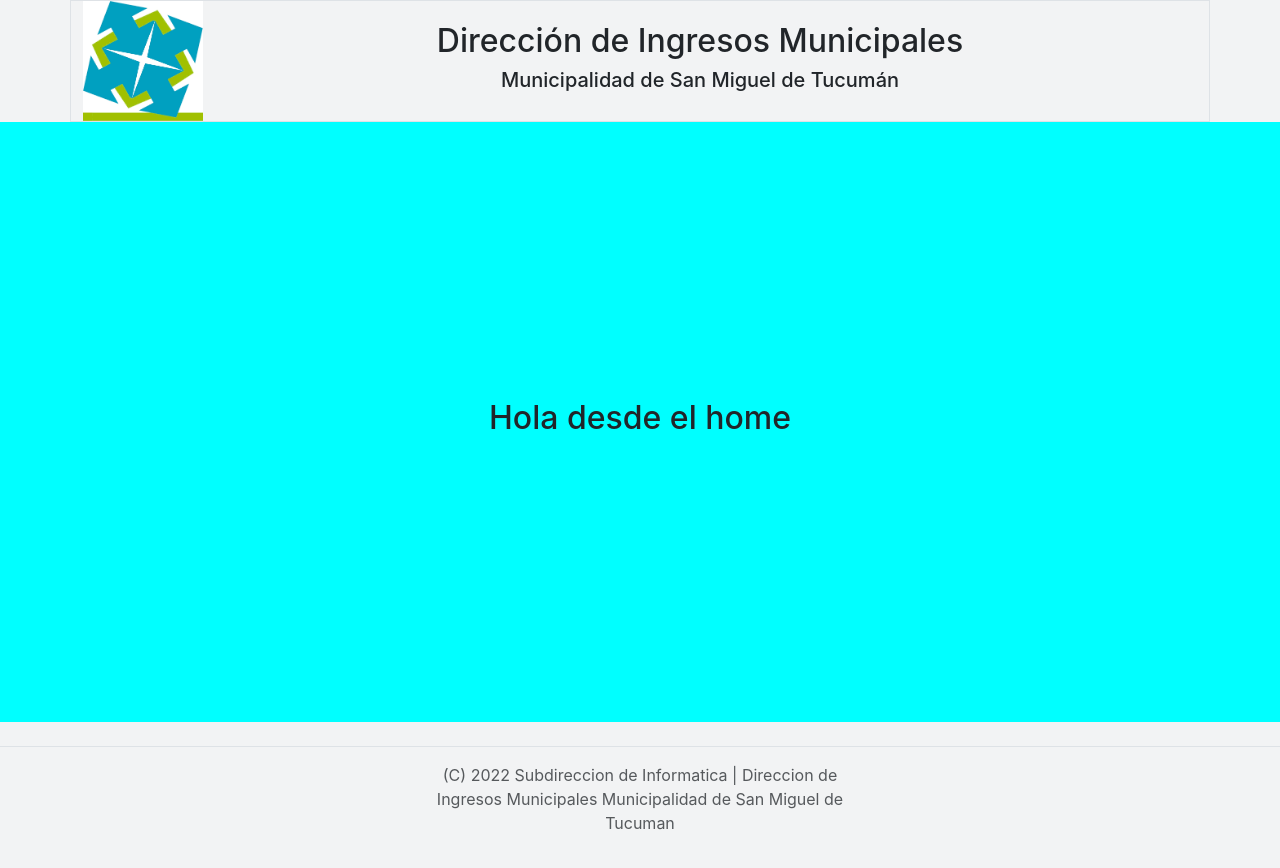
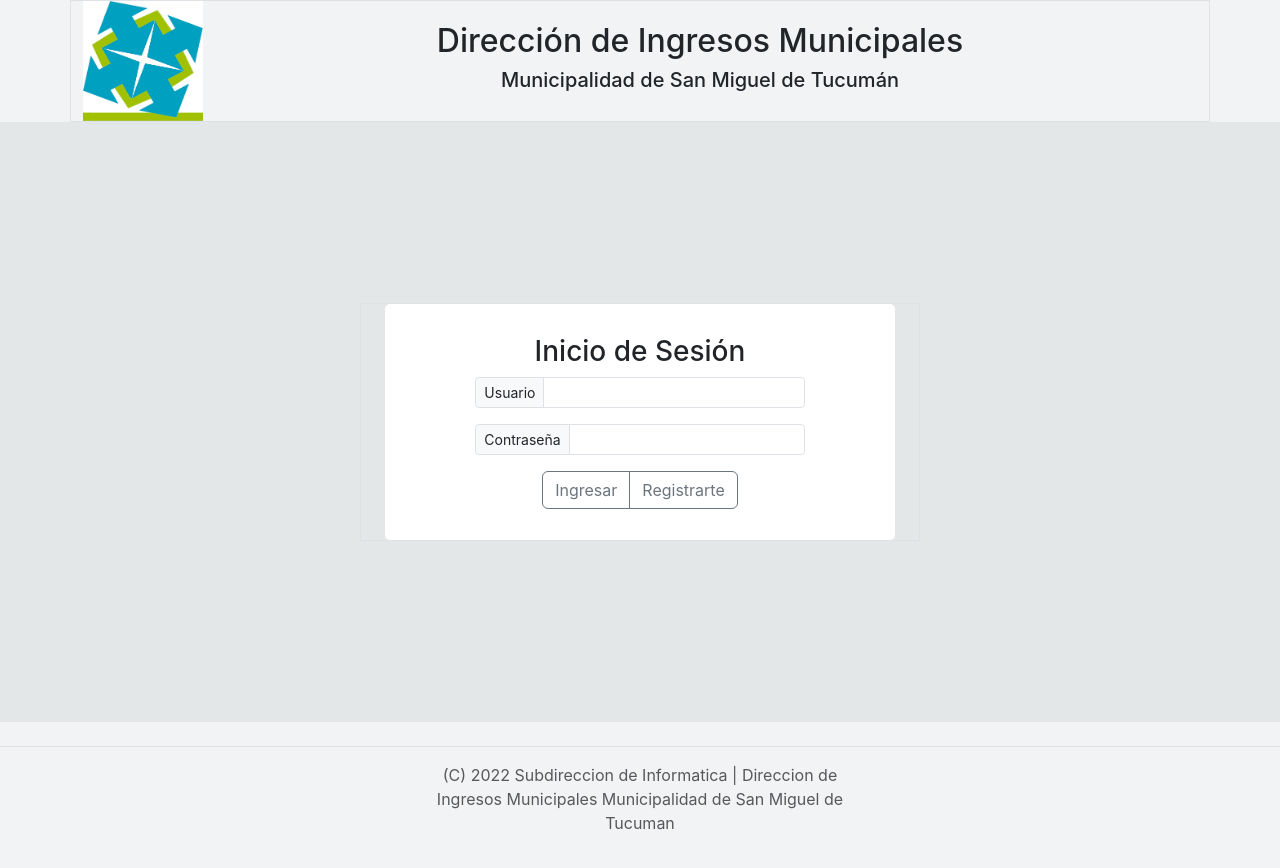
Before and after one commit to IsaiasC1999/deploy-2, a React (Vite) app: page / in a window 1280 px wide. Shown: the top 868 px of the page. Built offline with nearby package versions, Linux system fonts and the light colour scheme.

Commit message:
Primeros formularios login/register

```diff
--- a/package.json
+++ b/package.json
@@ -13,6 +13,7 @@
     "match-sorter": "^6.3.1",
     "react": "^18.2.0",
     "react-dom": "^18.2.0",
+    "react-hook-form": "^7.43.9",
     "react-router-dom": "^6.10.0",
     "sort-by": "^1.2.0"
   },
--- a/src/Componentes/Form/Form.module.css
+++ b/src/Componentes/Form/Form.css
@@ -1,8 +1,14 @@
 form {
     height: auto;
     background-color: white;
-    padding: 10px 80px 10px 80px;
+    padding: 15px 90px 15px 90px;
     border-radius: 5px;
     text-align: center;
     display: grid;
 }
+
+.invalid {
+    color: red;
+    margin-left: 0.25rem;
+    align-items: center;
+}
--- a/src/Componentes/Form/Form.jsx
+++ b/src/Componentes/Form/Form.jsx
@@ -1,111 +1,90 @@
-import './Form.module.css';
+import './Form.css';
 import { useForm } from 'react-hook-form';
 
-const Form = () => {
+const Form = ({ closeRegister }) => {
 
     const { register, setValue, formState: { errors }, handleSubmit } = useForm()
 
-    const onSubmit = () => {
-        console.log(register)
+    const onSubmit = data => {
+        console.log(data)
     }
 
     return (
-        <div className='form'>
-            <form action="">
-                <h3>Registrar</h3>
-                <div>
-                    <label htmlFor="">Nombre</label>
-                    <input type="text"
-                        {
-                        ...register('nombre', {
+        <div>
+            <form action="" onSubmit={handleSubmit(onSubmit)} >
+                <div className="text-center pt-3">
+                    <h3>Registrate</h3>
+                </div>
+                <div className='input-group input-group-sm mb-3'>
+                    <label htmlFor="" className='input-group-text'>Nombre:</label>
+                    <input
+                        className="form-control"
+                        type="text"
+                        {...register('nombre', {
                             required: true,
-                            minLength: 3
-                        })
-                        }
-                    />
-                    {errors.nombre?.type === 'required' && <p>El campo nombre es obligatorio</p>}
-                    {errors.nombre?.type === 'maxLength' && <p>El campo nombre debe tener más caracteres</p>}
+                            pattern: /^[ a-zA-ZñÑáéíóúÁÉÍÓÚ].{2,30}$/
+                        })} />
+                    {errors.nombre?.type === 'required' && <p className='form-text px-1'>El campo nombre es requerido</p>}
                 </div>
-                <div>
-                    <label htmlFor="">Apellido</label>
-                    <input type="text"
-                        {
-                            ...register('apellido',{
-                                required:true,
-                                minLength: 3
-                            })
-                        }
-                    />
-                    {errors.apellido?.type === 'required' && <p>El campo apellido es obligatorio</p>}
-                    {errors.apellido?.type === 'minLength' && <p>El campo debe tener al menos 3 letras</p>}
+                <div className='input-group input-group-sm mb-3'>
+                    <label htmlFor="" className='input-group-text'>Apellido:</label>
+                    <input
+                        className="form-control"
+                        type="text"
+                        {...register('apellido', {
+                            required: true,
+                            pattern: /^[ a-zA-ZñÑáéíóúÁÉÍÓÚ].{2,30}$/
+                        })} />
+                    {errors.apellido?.type === 'required' && <p className='form-text px-1'>El campo apellido es requerido</p>}
                 </div>
-                <div>
-                    <label htmlFor="">DNI</label>
-                    <input type='text'
-                        {
-                            ...register('dni',{
-                                required: true,
-                                minLength: 7
-                            })
-                        }
-                    />
-                    {errors.dni?.type === 'required' && <p>El campo DNI es obligatorio</p>}
-                    {errors.dni?.type === 'minLength' && <p>El campo debe tener al menos 8 numeros</p>}
+                <div className='input-group input-group-sm mb-3'>
+                    <label className='input-group-text'>Email:</label>
+                    <input
+                        className="form-control"
+                        type="text" {...register('email', {
+                            pattern: /^[a-z0-9!#$%&'*+/=?^_`{|}~-]+(?:\.[a-z0-9!#$%&'*+/=?^_`{|}~-]+)*@(?:[a-z0-9](?:[a-z0-9-]*[a-z0-9])?\.)+[a-z0-9](?:[a-z0-9-]*[a-z0-9])?$/
+                        })} />
+                    {errors.email?.type === 'pattern' && <p className='form-text px-1'>El formato del email es incorrecto</p>}
                 </div>
-                <div>
-                    <label htmlFor="">Telefono</label>
-                    <input type='number'
-                        {
-                            ...register('number',{
-                                required: true,
-                                minLength: 7
-                            })
-                        }
-                    />
-                    {errors.number?.type === 'required' && <p>El campo Telefono es obligatorio</p>}
-                    {errors.number?.type === 'minLength' && <p>El campo debe tener al menos 8 numeros</p>}
+                <div className='input-group input-group-sm mb-3'>
+                    <label className='input-group-text'>Teléfono:</label>
+                    <input className="form-control" type="number" {...register('telefono', {
+                        pattern: /^[0-9].{7,10}$/
+                    })} />
                 </div>
-                <div>
-                    <label htmlFor="">Email</label>
-                    <input type='email'
-                        {
-                            ...register('email',{
-                                pattern: "",
-                                required: true,
-                                minLength: 7
-                            })
-                        }
-                    />
-                    {errors.email?.type === 'required' && <p>El campo Email es obligatorio</p>}
-                    {errors.email?.type === 'minLength' && <p>El campo debe tener al menos 8 numeros</p>}
+                <div className='input-group input-group-sm mb-3'>
+                    <label className='input-group-text'>DNI:</label>
+                    <input
+                        className="form-control"
+                        type="text" {...register('dni', {
+                            pattern: /^[0-9].{6,10}$/
+                        })} />
+                    {errors.dni && <p className='form-text px-1'>Ingresar solo números</p>}
                 </div>
-                <div>
-                    <label htmlFor="">Contraseña</label>
-                    <input type='password'
-                        {
-                            ...register('pwd',{
-                                required: true,
-                                minLength: 7
-                            })
-                        }
-                    />
-                    {errors.pwd?.type === 'required' && <p>El campo Contraseña es obligatorio</p>}
-                    {errors.pwd?.type === 'minLength' && <p>El campo debe tener al menos 8 numeros</p>}
+                <div className='input-group input-group-sm mb-3'>
+                    <label className='input-group-text'>Contraseña:</label>
+                    <input
+                        className="form-control"
+                        type="password" {...register('contraseña', {
+                            pattern: /^(?=.*[a-z])(?=.*[A-Z])(?=.*[0-9])(?=.*[!@#$%]).{8,24}$/
+                        })} />
+                    {errors.contraseña?.type === 'pattern' && <p className='form-text'>Incluir mayusculas y minusculas, números y un caracter especial. <br /> Caracteres permitidos: @ # $ % !</p>}
                 </div>
-                <div>
-                    <label htmlFor="">Confirmar Contraseña</label>
-                    <input type='password'
-                        {
-                            ...register('cpwd',{
-                                required: true,
-                                minLength: 7
-                            })
-                        }
-                    />
-                    {errors.cpwd?.type === 'required' && <p>El campo es obligatorio</p>}
-                    {errors.cpwd?.type === 'minLength' && <p>El campo debe tener al menos 8 numeros</p>}
+                <div className='input-group input-group-sm mb-3'>
+                    <label className='input-group-text'>Confirmar contraseña:</label>
+                    <input
+                        className="form-control"
+                        type="password" {...register('confirma', {
+                            pattern: /^(?=.*[a-z])(?=.*[A-Z])(?=.*[0-9])(?=.*[!@#$%]).{8,24}$/
+                        })} />
+                    {/* {errors.confirma?.type === errors.contraseña?.type && <p className='form-text px-1'>Debe repetir la contraseña</p>} */}
                 </div>
-                <button onClick={handleSubmit(onSubmit)}>Enviar</button>
+
+                {/* <input type="submit" value="Enviar" /> */}
+                <div className="input-group mb-3 d-flex justify-content-center">
+                    <button className="btn btn-outline-secondary" type="submit" value="Enviar" id="button-addon1" >Registrarte</button>
+                    <button className="btn btn-outline-secondary" type="button" id="button-addon2" onClick={closeRegister}>Regresar</button>
+                </div>
             </form>
         </div>
     )
--- a/src/Componentes/Login/Login.jsx
+++ b/src/Componentes/Login/Login.jsx
@@ -1,42 +1,48 @@
 import React from 'react'
+import useLogin from './hook/useLogin'
 
-const Login = () => {
+const Login = ({ setOpenRegister }) => {
+
+
+    const { login, setContraseña, setUsuario } = useLogin()
+
+    const openRegister = () => { setOpenRegister(true) }
+
     return (
-        <div >
-            <div >
-                <div >
+        <div>
+            <div className="container d-flex border justify-content-center align-items-center" id="contenedor-ingreso">
+                <div className="container " id="formulario">
+                    <form action="/auth" method="POST">
+                        <div className="container w-100 text-center pt-3">
                             <h3>Inicio de Sesión</h3>
                         </div>
-                <form>
-                    <div >
-                        <label >Usuario</label>
+                        <div className="input-group input-group-sm mb-3">
+                            <label className="input-group-text" id="inputGroup-sizing-sm">Usuario</label>
                             <input type="text"
-
+                                className="form-control"
                                 aria-label="Sizing example input"
                                 aria-describedby="inputGroup-sizing-sm"
                                 name="user"
-                        // onChange={(e) => setUsuario(e.target.value)}
+                                onChange={(e) => setUsuario(e.target.value)}
                             />
                         </div>
-                    <div >
-                        <label >Contraseña</label>
+                        <div className="input-group input-group-sm mb-3">
+                            <label className="input-group-text" id="inputGroup-sizing-sm">Contraseña</label>
                             <input type="password"
-
+                                className="form-control"
                                 aria-label="Sizing example input"
                                 aria-describedby="inputGroup-sizing-sm"
                                 name="password"
-                        // onChange={(e) => setContraseña(e.target.value)}
+                                onChange={(e) => setContraseña(e.target.value)}
                             />
                         </div>
-                    <div >
-                        <button href="#" type="button" id="button-addon1" >Ingresar</button>
-                        <button href="#" type="button" id="button-addon2" >Registrarte</button>
+                        <div className="input-group mb-3 d-flex justify-content-center">
+                            <button href="#" className="btn btn-outline-secondary" type="button" id="button-addon1" onClick={() => login()}>Ingresar</button>
+                            <button href="#" className="btn btn-outline-secondary" type="button" id="button-addon2" onClick={openRegister}>Registrarte</button>
                         </div>
-
                     </form>
-
                 </div>
-
+            </div>
         </div>
     )
 }
--- /dev/null
+++ b/src/Componentes/Login/hook/useLogin.js
@@ -0,0 +1,55 @@
+import React, { useState } from 'react'
+import { postLogin, postRedireccion } from '../../../services/servicesLogin'
+
+const useLogin = () => {
+
+    const [DataExistente, setDataExistente] = useState({})
+    const [usuario, setUsuario] = useState(""); //USESTATE DE USUARIO
+    const [contraseña, setContraseña] = useState("");//USESTATE DE CONTRASEÑA
+    const [IsMount, setIsMount] = useState(false);
+
+
+    const login = async () => {
+        postLogin(data).then(cred => {
+            console.log(cred)
+            if (cred.token !== undefined) {
+                document.cookie = `token=${cred.token}; max-age=${60 * 60}; path=/; samesite=strict`
+                console.log("No hay token xd")
+                // Redireccion();
+            } else {
+                console.log(cred.datos)
+                Object.assign(DataExistente, cred.datos)
+                console.log("DataExistente------- ")
+                console.log(DataExistente)
+                // setIsMount(true)
+            }
+        })
+    }
+
+
+    const Redireccion = async () => {
+
+        try {
+            postRedireccion()
+                .then(data => {
+                    console.log(data);
+                    console.log(data.user.id);
+                    CargaDatosContext(data.user.id, data.user.rol, data.user.tributos);
+
+                    if (data.user.rol === "usuario") {
+                        window.location.href = "./consulta-online";
+                    } else if (data.user.rol === "interno") {
+                        window.location.href = "./atencion-online";
+                    }
+                })
+        } catch (error) {
+
+            window.location.href = "/";
+        }
+
+    }
+
+    return { login, Redireccion, setContraseña, setUsuario }
+}
+
+export default useLogin
--- a/src/Componentes/Register/Register.jsx
+++ b/src/Componentes/Register/Register.jsx
@@ -1,15 +1,22 @@
 import React from 'react'
+import { useForm } from 'react-hook-form'
+import Form from '../Form/Form';
 
-const Register = () => {
+const Register = ({setOpenRegister}) => {
+
+  const { register, formState: { errors }, handleSubmit } = useForm();
+
+  const closeRegister =()=>{
+    setOpenRegister(false)
+  }
+
   return (
-    <div>
-        <h2>Registrarse</h2>
-        <div>
-            <label htmlFor="">Nombre</label>
-            <input type="text"
-
-            />
+    <div className='container'>
+      <div className='d-flex border justify-content-center align-items-center'>
+        <div className="border border-3">
+          <Form closeRegister={closeRegister}/>
         </div>
+      </div>
     </div>
   )
 }
--- a/src/pages/home/Home.jsx
+++ b/src/pages/home/Home.jsx
@@ -1,15 +1,27 @@
+import Register from "../../Componentes/Register/Register";
+import style from "./Home.module.css"
+import Login from "../../Componentes/Login/Login";
+import { useState } from "react";
 
-import style from "./Home.module.css"
-import { useState } from "react";
 
 const Home = () => {
 
+  const [openRegister, setOpenRegister] = useState(false)
 
   return (
     <>
 
       <div className={style.conteinerhome}>
-        <h2>Hola desde el home</h2>
+        {
+          openRegister ?
+            <Register
+              setOpenRegister={setOpenRegister}
+            />
+            :
+            <Login
+              setOpenRegister={setOpenRegister}
+            />
+        }
       </div>
 
     </>
--- a/src/pages/home/Home.module.css
+++ b/src/pages/home/Home.module.css
@@ -2,7 +2,7 @@
   display: flex;
   justify-content: center;
   align-items: center;
-  background-color: aqua;
+  background-color: rgb(228, 231, 231);
   min-height: 75vh;
 
 }
```
Also changed, not shown: src/services/servicesLogin.js (+3 -6 lines), 1 other file (tests, documents, lock files or other folders). Lines whose indentation alone changed are shown as unchanged.
